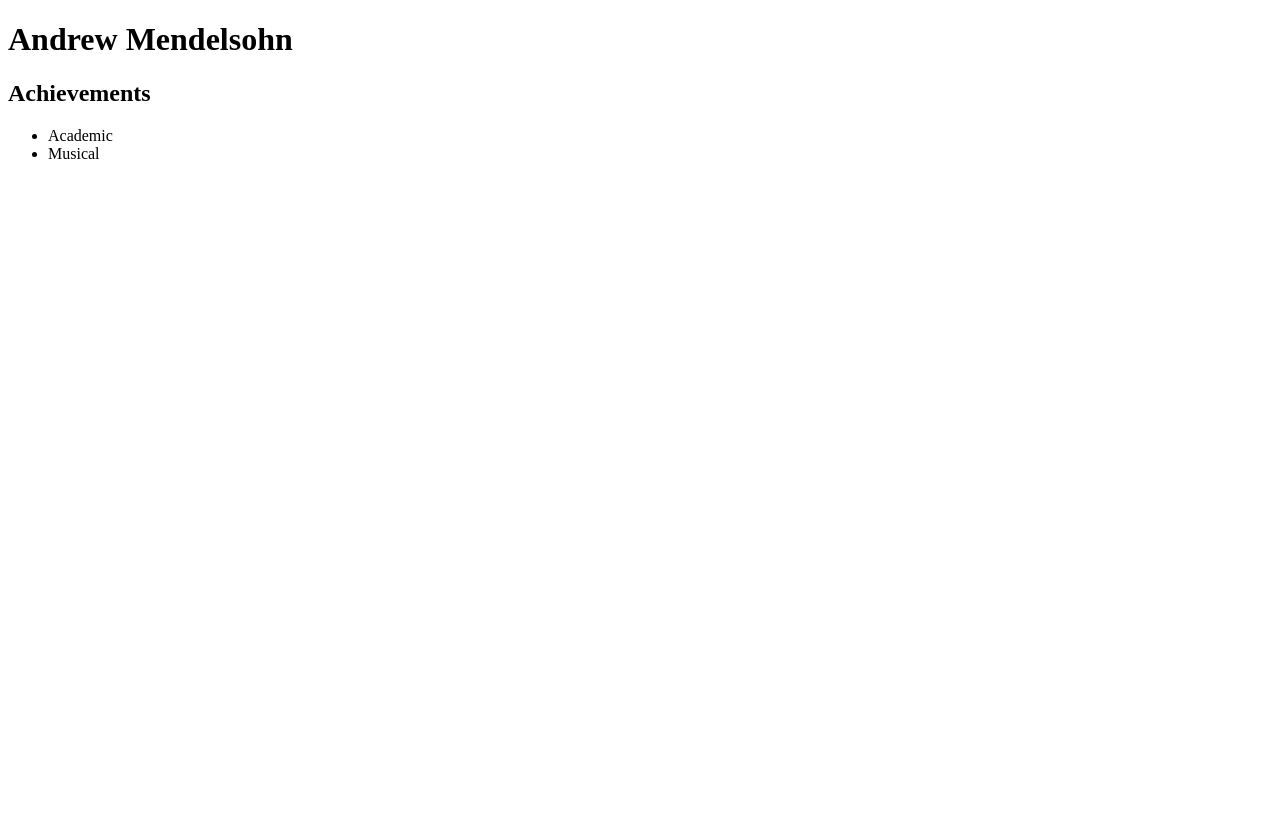
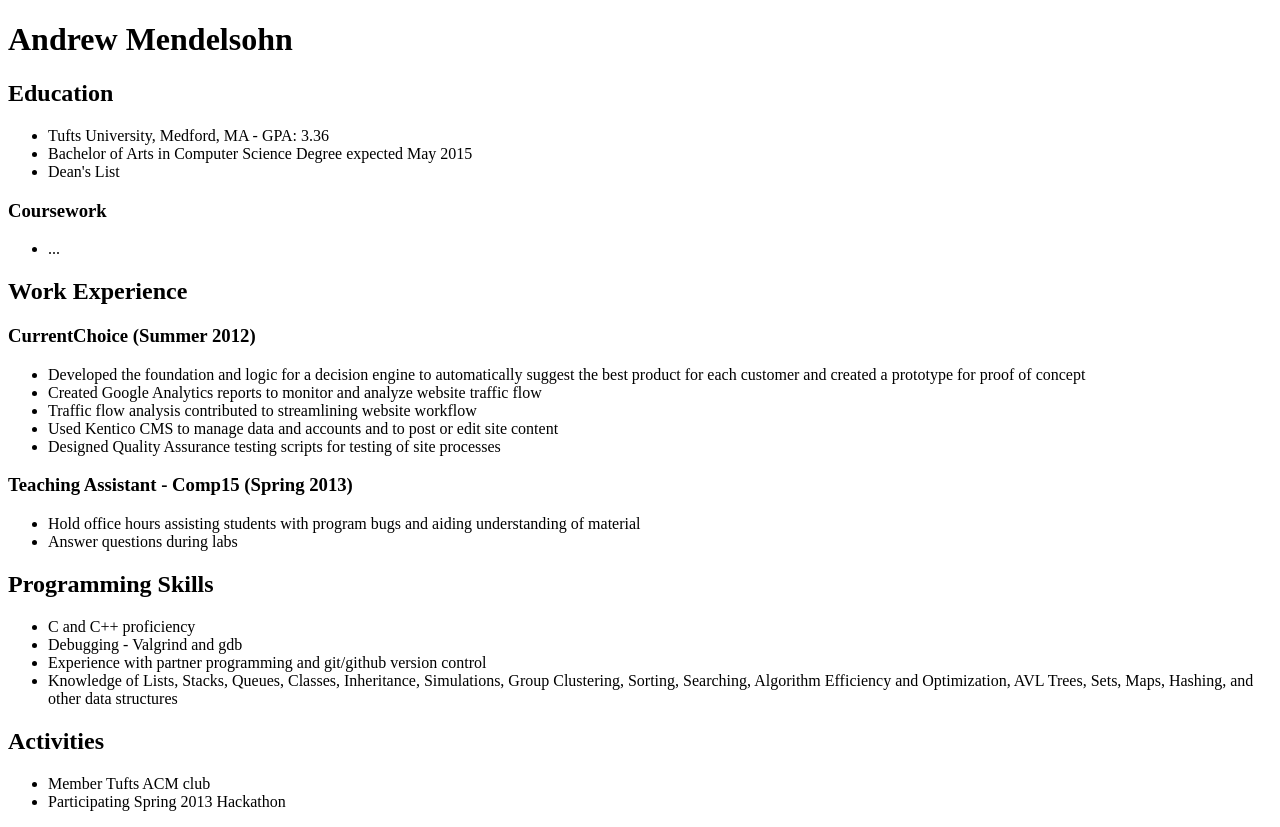
Before and after one commit to amende/amende.github.com, a plain HTML site: page resume.html in a window 1280 px wide. Before the commit the page ends 800 px from the top, so only its background shows below. Drawn offline with Linux system fonts and the light colour scheme.

Commit message:
Resume Update
fleshed out most sections of resume. Still need coursework

```diff
--- a/resume.html
+++ b/resume.html
@@ -10,11 +10,48 @@
 
 <h1>Andrew Mendelsohn</h1>
 
-<h2>Achievements</h2>
+<h2>Education</h2>
 <ul>
-	<li>Academic</li>
-	<li>Musical</li>
+	<li>Tufts University, Medford, MA - GPA: 3.36</li>
+	<li>Bachelor of Arts in Computer Science Degree expected May 2015</li>
+	<li>Dean's List</li>
+</ul>
+
+<h3>Coursework</h3>
 <ul>
+	<li>...</li>
+</ul>
+
+<h2>Work Experience</h2>
+
+<h3>CurrentChoice (Summer 2012)</h3>
+<ul>
+	<li>Developed the foundation and logic for a decision engine to automatically suggest the best product for each customer and created a prototype for proof of concept</li>
+	<li>Created Google Analytics reports to monitor and analyze website traffic flow</li>
+	<li>Traffic flow analysis contributed to streamlining  website workflow</li>
+	<li>Used Kentico CMS to manage data and accounts and to post or edit site content</li>
+	<li>Designed Quality Assurance testing scripts for testing of site processes</li>
+</ul>
+
+<h3>Teaching Assistant - Comp15 (Spring 2013)</h3>
+	<ul>
+		<li>Hold office hours assisting students with program bugs and aiding 				understanding of material</li>
+		<li>Answer questions during labs</li>
+	</ul>
+
+<h2>Programming Skills</h2>
+<ul>
+	<li>C and C++ proficiency</li>
+	<li>Debugging - Valgrind and gdb</li>
+	<li>Experience with partner programming and git/github version control</li>
+	<li>Knowledge of Lists, Stacks, Queues, Classes, Inheritance, Simulations, Group Clustering, Sorting, Searching, Algorithm Efficiency and Optimization, AVL Trees, Sets, Maps, Hashing, and other data structures</li>
+</ul>
+
+<h2>Activities</h2>
+	<ul>
+		<li>Member Tufts ACM club</li>
+		<li>Participating Spring 2013 Hackathon</li>
+	</ul>
 
 </body>
 
```
